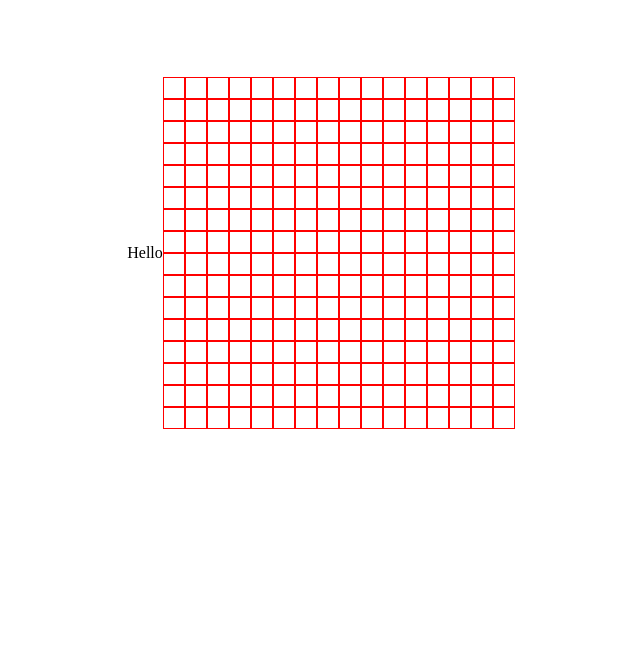
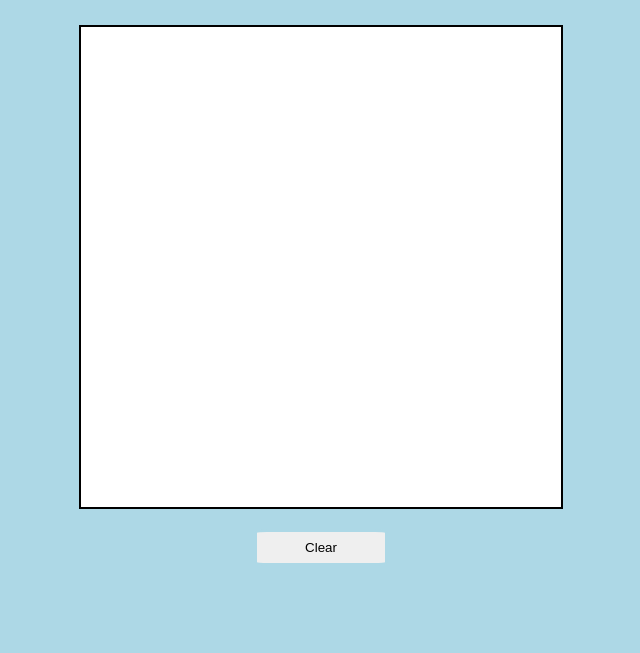
Before and after one commit to Piptr3/sketch, a plain HTML site: page index.html in a window 1280 px wide. Shown: the part 155-808 px from the top of the page, without its empty margins (319-959 px from the left). Drawn offline with Linux system fonts and the light colour scheme.

Commit message:
add button

```diff
--- a/index.html
+++ b/index.html
@@ -8,6 +8,8 @@
     <script src="script.js" defer></script>
 </head>
 <body>
-    <div class="board">Hello</div>
+    <h1 class="title">Etch-A-Sketch</h1>
+    <div class="board"></div>
+    <button class="btn">Clear</button>
 </body>
 </html>
--- a/script.js
+++ b/script.js
@@ -1,14 +1,32 @@
 const container = document.querySelector(".board");
-
-    for(let i = 0; i < 16; i++ ) {
-        const column = document.createElement("div");
+container.style.border = "solid black 2px"
+for(let i = 0; i < 16; i++ ) {
+    const column = document.createElement("div");
 
     for(let j = 0; j < 16; j++) {
         const row = document.createElement("div");
-        row.style.border = "red solid 1px";
-        row.style.width = "20px";
-        row.style.height = "20px";
-        column.appendChild(row)
+        row.style.width = "30px";
+        row.style.height = "30px";
+        row.classList.add("square");
+        column.appendChild(row);
     }
+
     container.appendChild(column);
     }
+
+const squares = document.querySelectorAll(".square");
+
+squares.forEach((square) => {
+    square.addEventListener("mouseover", () => {
+        square.style.backgroundColor = 'Black';
+    })
+})
+
+const clearButton = document.querySelector(".btn");
+
+clearButton.addEventListener('click', () => {
+    const squares = document.querySelectorAll(".square")
+    squares.forEach((square) => {
+        square.style.backgroundColor = 'white';
+    })
+})
--- a/style.css
+++ b/style.css
@@ -1,13 +1,28 @@
 html,
 body {
     height: 100%;
-    width: 100%;
+    margin: 0;
     display: flex;
+    justify-content: center;
+    align-items: center;
+    flex-direction: column;
+    gap: 20px;
+    background-color: lightblue;
 }
 
 .board {
+    background-color: white;
     display: flex;
-    justify-content: center;
-    align-items: center;
-    flex-grow: 1;
+    width: 480px;
+    height: 480px;
 }
+
+.btn {
+    padding: 8px 48px;
+    border-radius: 10%;
+    border: solid lightblue;
+}
+
+.title {
+    font-family:Verdana, Geneva, Tahoma, sans-serif;
+}
```
